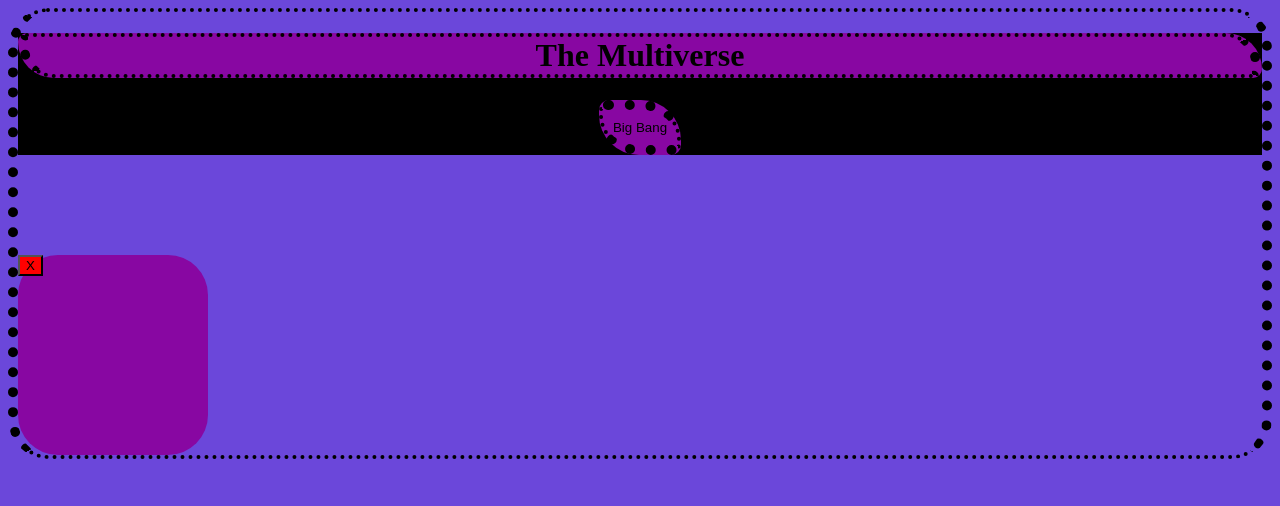
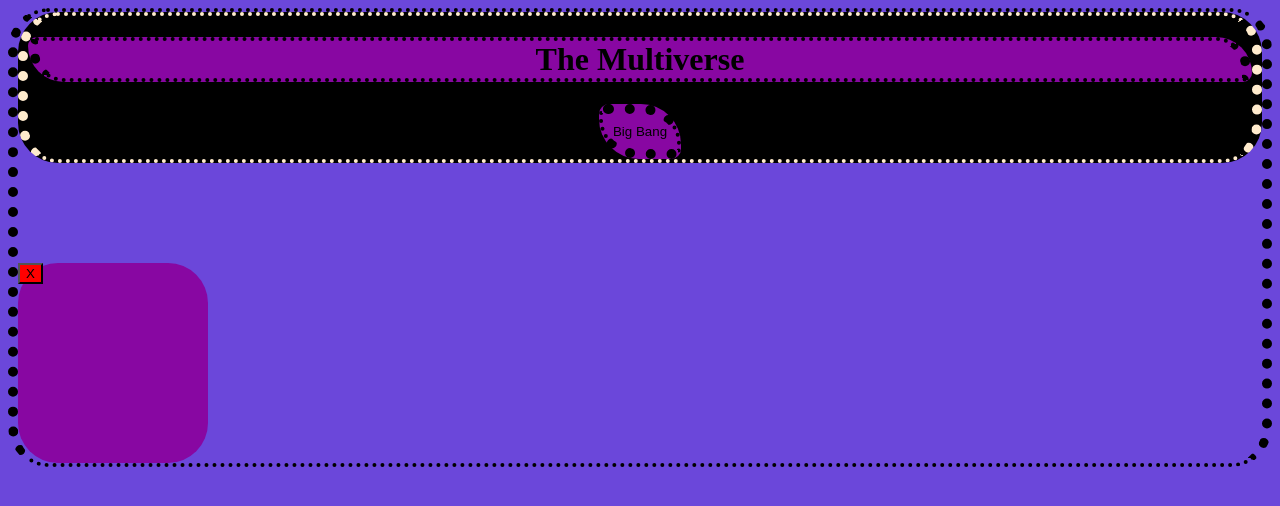
Before and after one commit to mathiasbalogh/blocks, a plain HTML site: page index.html in a window 1280 px wide. Both pictures are taken after a click on the button "Big Bang". Drawn offline with nearby package versions, Linux system fonts and the light colour scheme.

Commit message:
Adding additional styling

```diff
--- a/scripts.js
+++ b/scripts.js
@@ -6,7 +6,7 @@ var bangColor = '#' + ("000000" + Math.random().toString(16).slice(2, 8).toUpper
   $('body').css('background-color', bangColor);
 
   $('#bigBang').on('click', function(){
-    $('#plasma').append('<div class="box"><button class = "delete">X</button></button></div>');
+    $('#plasma').append('<div class="box"><button class = "delete">X</button></div>');
     var color = '#' + ("000000" + Math.random().toString(16).slice(2, 8).toUpperCase()).slice(-6);
     $('.box:last').css('background-color', color);
     // colorArray[randomNumber(1,6)]);
--- a/style.css
+++ b/style.css
@@ -3,6 +3,10 @@ header {
   font-weight: bold;
   margin-bottom: 100px;
   background-color: black;
+  border: dotted;
+  border-width: 4px 10px;
+  border-radius: 40px;
+  border-color: blanchedalmond;
 }
 .box {
   display: inline-block;
```
